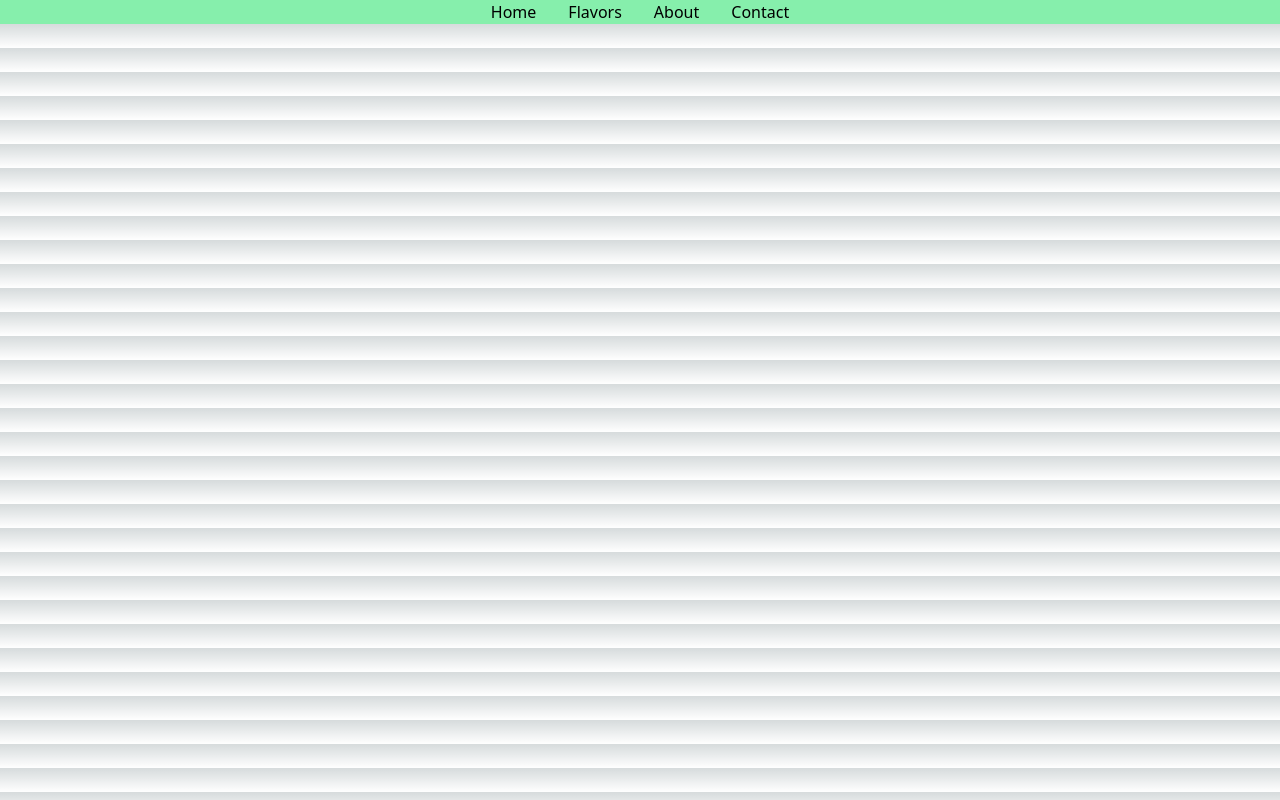
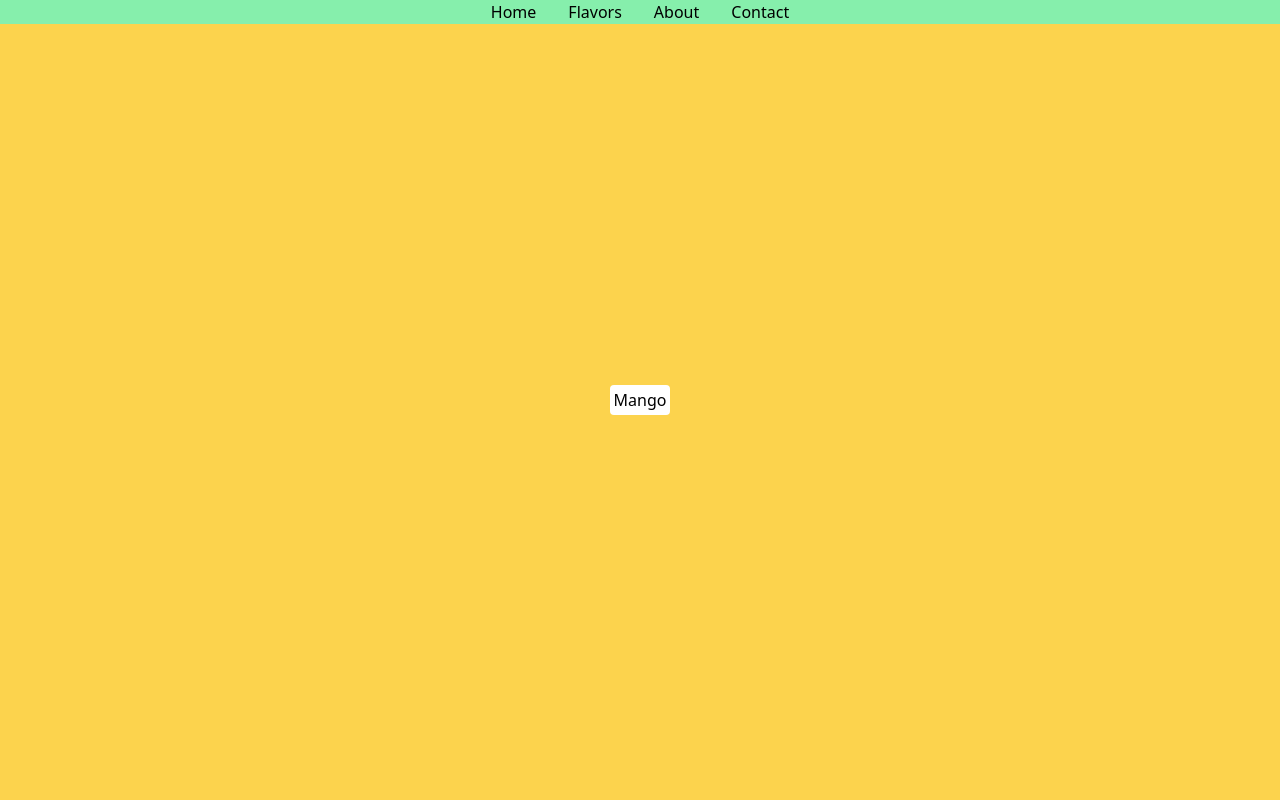
Before and after one commit to Kasirocswell/sokesswig, a Next.js app: page /flavors in a window 1280 px wide. Built offline with nearby package versions, Linux system fonts and the light colour scheme.

Commit message:
styled flavors page, added conditionally rendered switch button

```diff
--- a/pages/flavors.js
+++ b/pages/flavors.js
@@ -1,10 +1,35 @@
 // Keep prettier from going to the top
 import Navbar from "@/components/Navbar";
+import { useState } from "react";
 
 const Flavors = () => {
+  const [checked, setChecked] = useState(false);
+
+  const handleClick = () => {
+    setChecked(!checked);
+  };
   return (
     <div>
-      <Navbar></Navbar>Flavors
+      <Navbar></Navbar>
+      {!checked ? (
+        <div className="w-screen h-screen bg-amber-300 flex ">
+          <button
+            onClick={handleClick}
+            className="w-[60px] h-[30px] bg-white text-black mx-auto my-auto rounded"
+          >
+            Mango
+          </button>
+        </div>
+      ) : (
+        <div className="w-screen h-screen bg-rose-700 flex ">
+          <button
+            onClick={handleClick}
+            className="w-[100px] h-[30px] bg-white text-black mx-auto my-auto rounded"
+          >
+            Strawberry
+          </button>
+        </div>
+      )}
     </div>
   );
 };
```
